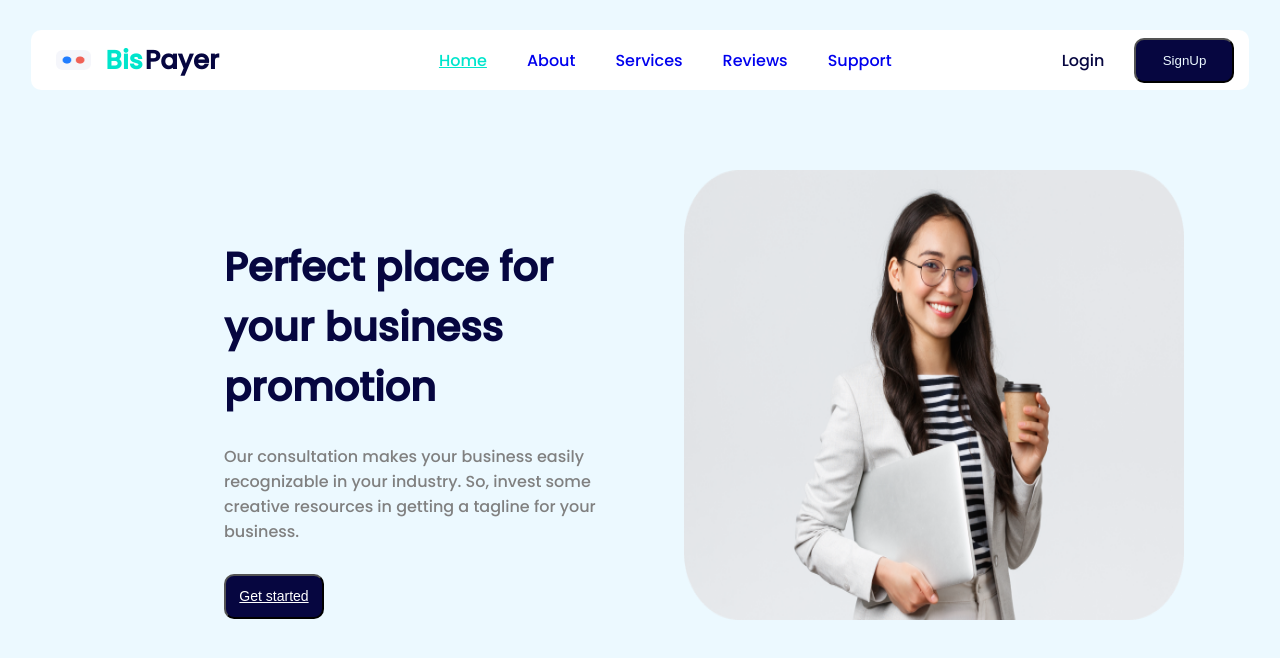
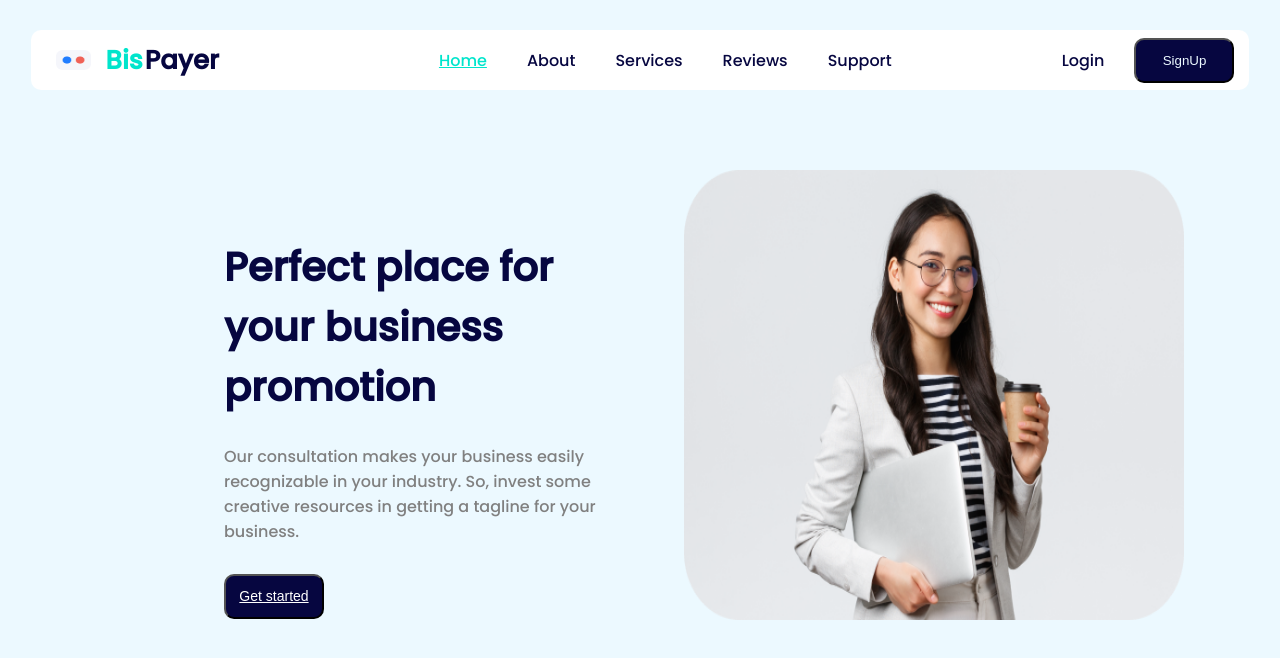
Before and after one commit to oreoluwa212/BisPayer, a React (Vite) app: page / in a window 1280 px wide. Shown: the top 658 px of the page. Built offline with nearby package versions, Linux system fonts and the light colour scheme.

Commit message:
BisPayer project

```diff
--- a/src/styles/LandingPage.scss
+++ b/src/styles/LandingPage.scss
@@ -68,6 +68,7 @@ body {
                li {
                   a {
                      text-decoration: none;
+                     color: #060640;
                      font-size: 16px;
                      font-weight: 500;
                      font-family: Poppins;
```
